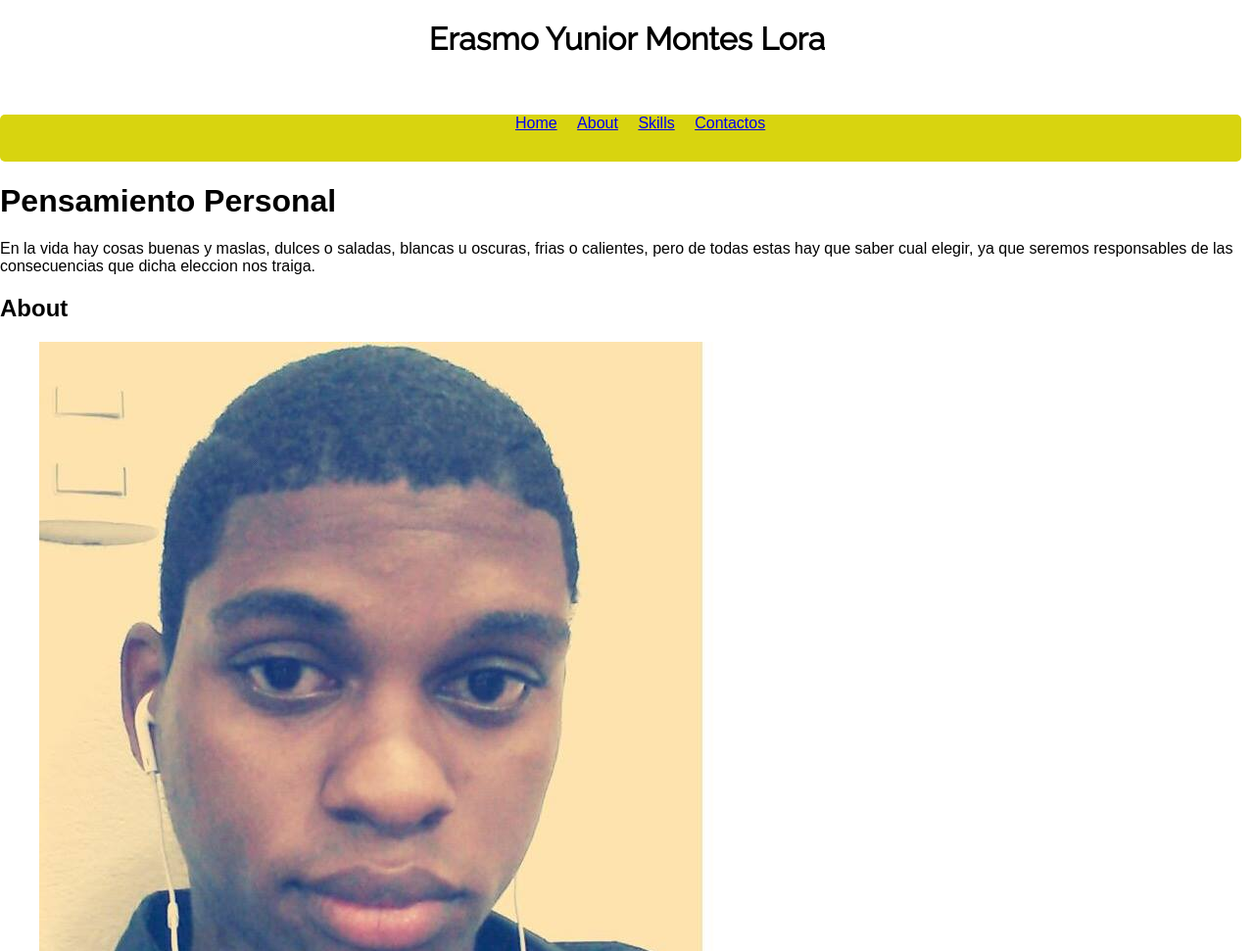
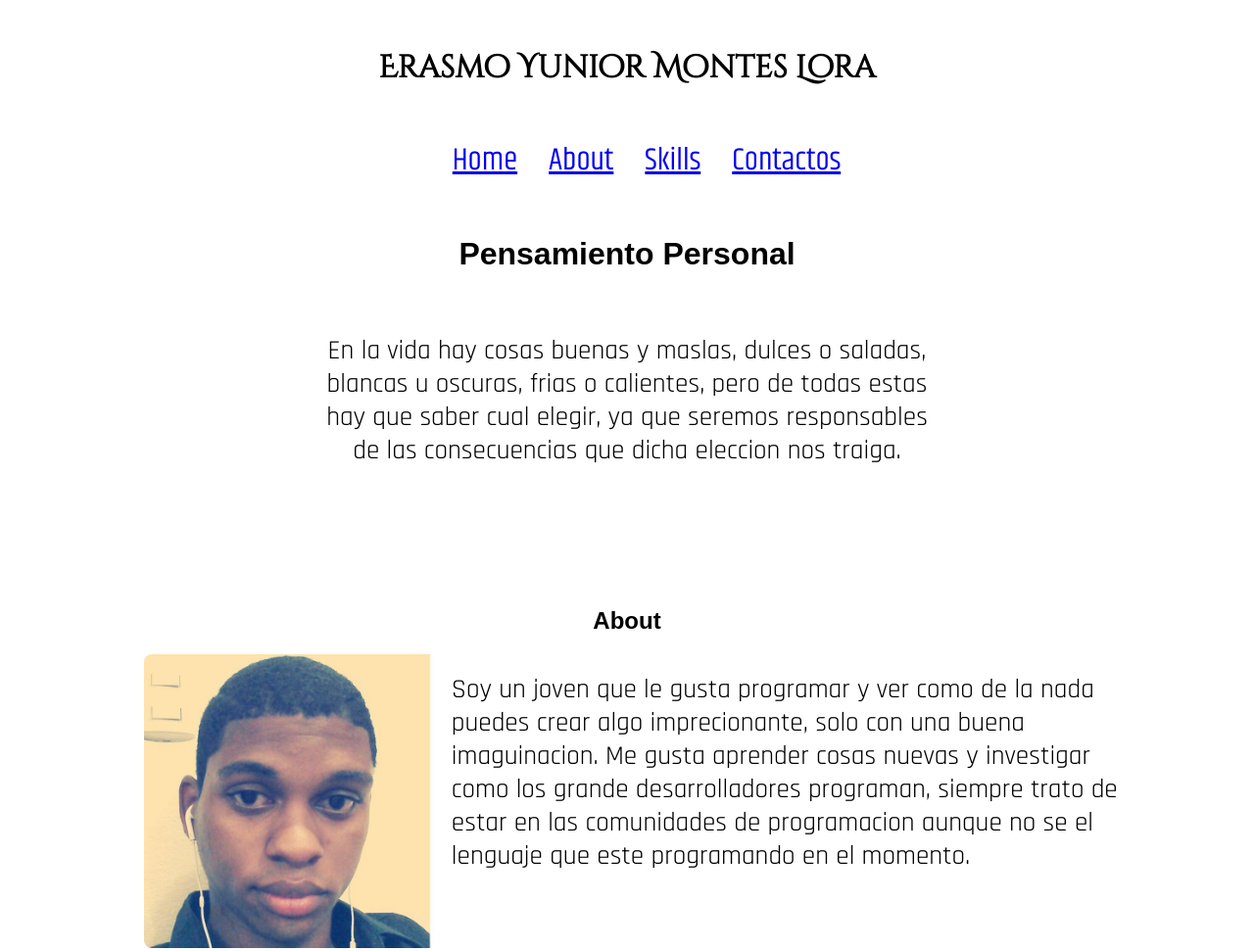
Before and after one commit to manumendozat/biografia, a plain HTML site: page index.html in a window 1280 px wide. Shown: the top 971 px of the page at 98% size. Drawn offline with Linux system fonts and the light colour scheme; files that its build step writes are made by us from their sources.

Commit message:
Actualizando el css

```diff
--- a/css/style.css
+++ b/css/style.css
@@ -1,24 +1,92 @@
-@import url("http://fonts.googleapis.com/css?family=Raleway");
-header {
-  text-height: max-size;
-  text-align: center;
-  height: 5em;
-  font-family: "Raleway";
+/*Tal los titulos*/
+@import url(http://fonts.googleapis.com/css?family=Cinzel+Decorative);
+
+/*para el nav*/
+@import url(http://fonts.googleapis.com/css?family=Khand);
+
+/*para los parrafos*/
+@import url(http://fonts.googleapis.com/css?family=Rajdhani);
+header{
+	margin-top: 3em;
+	text-align: center;
+	width:100%
 }
-nav {
-  border-radius: 5px;
-  background-color: #d8d40f;
-  display: block;
-  height: 3em;
-  width: 99%;
+header h1{
+	font-family: "Cinzel Decorative";
 }
-nav ul {
-  bottom: 15px;
-  text-align: center;
+nav{
+	left: 3em;
+	margin-top: 2em;
 }
-nav ul li {
-  bottom: 2em;
-  display: inline;
-  list-style-type: none;
-  margin: 0.5em;
+nav ul{
+	display: -webkit-flex;
+	display: -moz-flex;
+	display: -ms-flex;
+	display: -o-flex;
+	display: flex;
+	flex-direction: row;
+	justify-content: center;
 }
+
+nav ul li{
+	list-style: none;
+	margin: 0.5em;
+	font-size: 2em;
+}
+.pensamiento{
+	display: -webkit-flex;
+	display: -moz-flex;
+	display: -ms-flex;
+	display: -o-flex;
+	display: flex;
+	flex-direction: column;
+	align-items: center;
+	height: 23em;
+	margin-bottom: 2em;
+
+}
+.pensamiento h1{
+	text-align: center;
+}
+.pensamiento p{
+	text-align: center;
+	width: 50%;
+	padding: 0.5em;
+}
+.about{
+	display: -webkit-flex;
+	display: -moz-flex;
+	display: -ms-flex;
+	display: -o-flex;
+	display: flex;
+}
+
+li{
+	font-family: "Khand";
+}
+p{
+	font-family: "Rajdhani";
+	font-size: 1.7em;
+}
+h2{
+	text-align: center;
+}
+.about{
+	display: -webkit-flex;
+	display: -moz-flex;
+	display: -ms-flex;
+	display: -o-flex;
+	display: flex;
+	flex-wrap: wrap;
+	justify-content: center;
+}
+.about img{
+	width: 25%;
+	border-radius: 0.5em;
+	margin-left: .5em
+
+}
+.about p{
+	width: 25em;
+	margin: 0.7em 0 0.5em 0.5em;
+}
```
